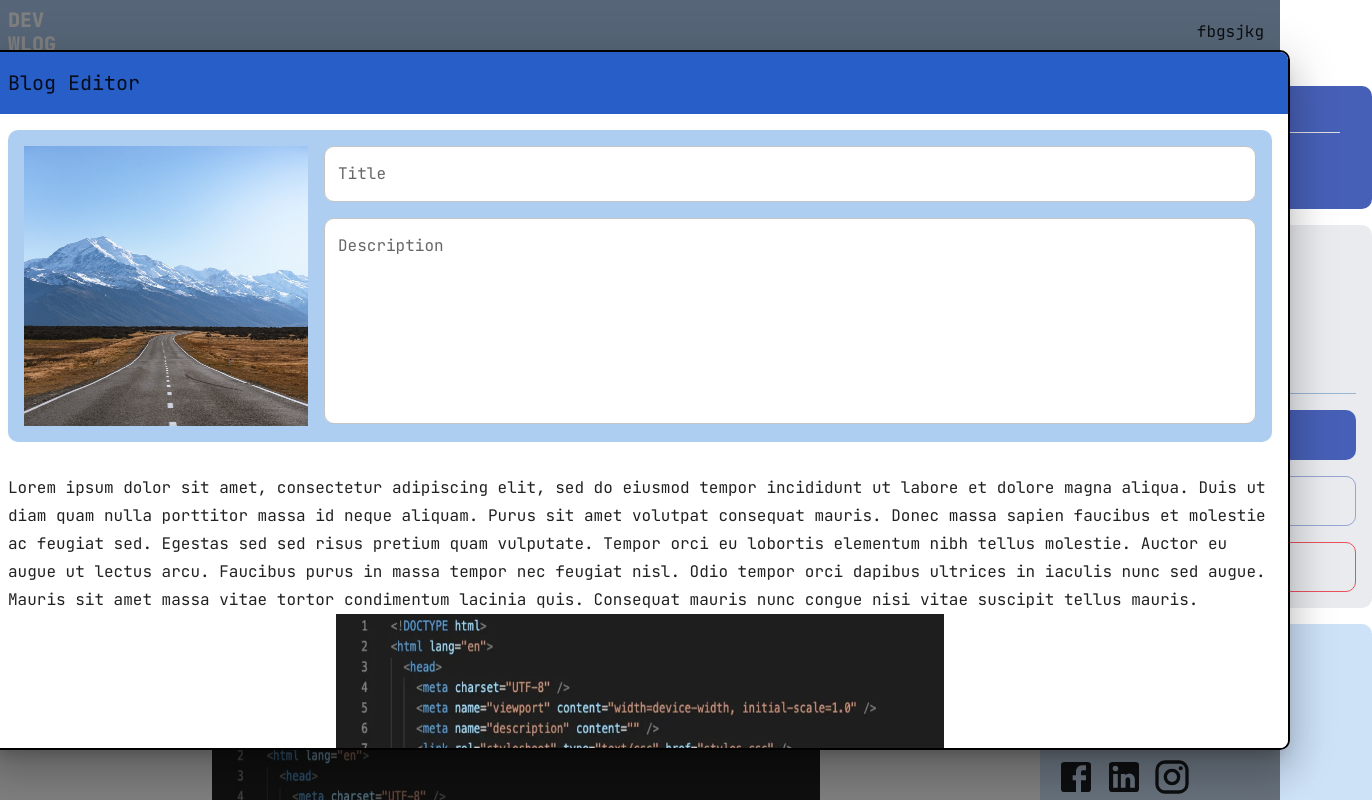
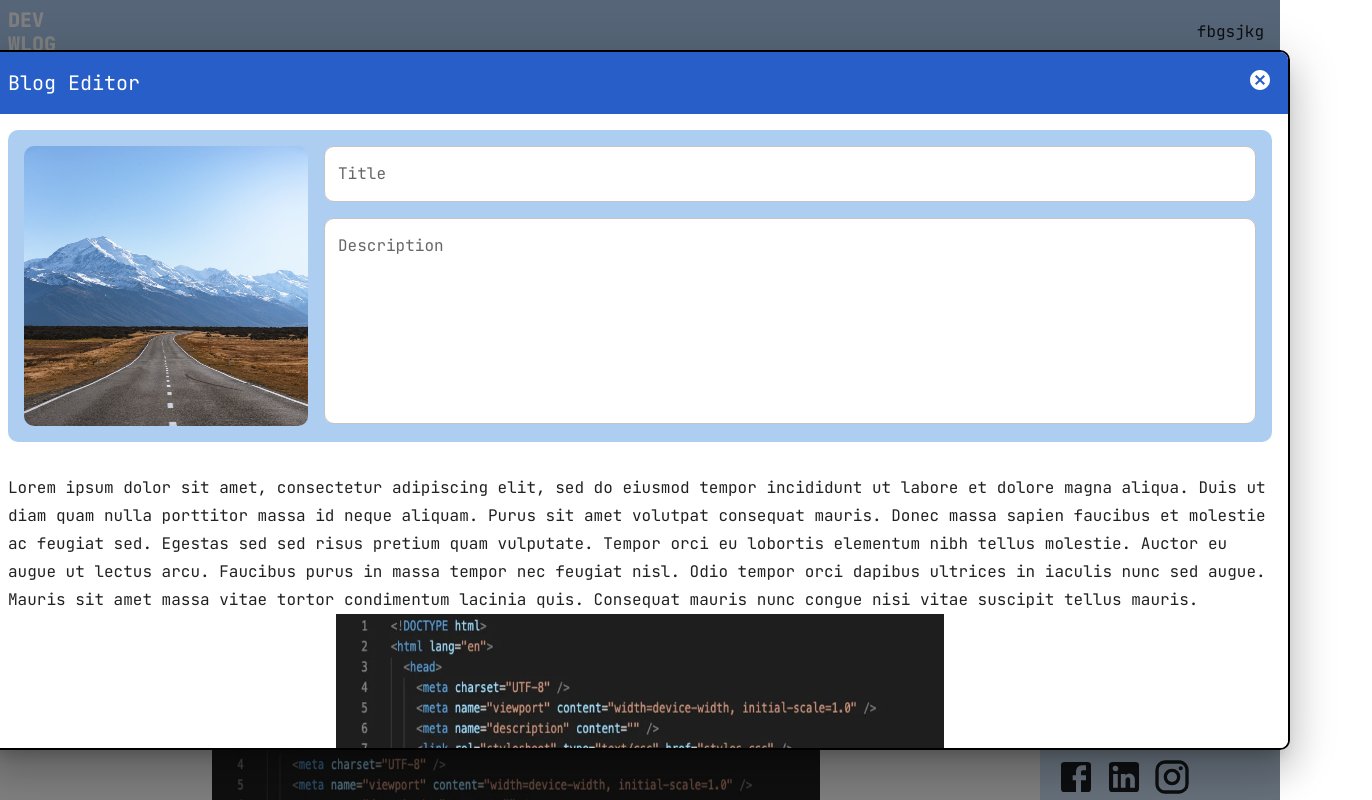
Before and after one commit to BlueFish01/CloudDevProject-FE, a Next.js app in the folder cloud-dev-project/: page /UIBlogDetail in a window 1280 px wide. Both pictures are taken after a click on the button "EDIT". Shown: the top 800 px of the page, 1372 px wide, since content can reach past the window. Built offline with nearby package versions, Linux system fonts and the light colour scheme.

Commit message:
fix scroll box

```diff
--- a/cloud-dev-project/constants/path.ts
+++ b/cloud-dev-project/constants/path.ts
@@ -2,4 +2,5 @@ export enum PATH {
     LOGIN = '/login',
     HOME = '/homepage',
     PROFILE = '/profile',
+    UIBlogDetail = '/UIBlogDetail',
 }
--- a/cloud-dev-project/containers/EditBlog/EditBlogWindow.tsx
+++ b/cloud-dev-project/containers/EditBlog/EditBlogWindow.tsx
@@ -13,6 +13,7 @@ import {
 import Image from "next/image";
 import { useState } from "react";
 import Paragraph from "@/containers/EditBlog/ExampleofParagraph";
+import CancelIcon from "@mui/icons-material/Cancel";
 
 const EditingBoxStyle = {
   position: "absolute",
@@ -38,9 +39,16 @@ export default function EditBlogWindow() {
       </Button>
       <Modal open={openEditWindow} onClose={handleCloseEditWindow}>
         <Box sx={EditingBoxStyle} borderRadius={"10px"}>
-          <Stack bgcolor={COLORS.PRIMARY_DARK} sx={{ p: 2 }}>
-            <Typography fontSize={'20px'}>Blog Editor</Typography>
+          <Stack direction={"row"} bgcolor={COLORS.PRIMARY_DARK} sx={{ p: 2 }} justifyContent={'space-between'}>
+            <Typography fontSize={"20px"} color={COLORS.WHITE}>
+              Blog Editor
+            </Typography>
+            <CancelIcon
+              style={{ color: COLORS.WHITE }}
+              onClick={handleCloseEditWindow}
+            />
           </Stack>
+
           <Stack sx={{ p: 2 }}>
             <Stack
               direction={"row"}
@@ -49,12 +57,14 @@ export default function EditBlogWindow() {
               sx={{ p: 2 }}
               spacing={2}
             >
+              <Stack style={{ borderRadius: "10px", overflow: "hidden" }}>
                 <Image
                   src={"/MockPhoto.jpeg"}
                   width={284}
                   height={280}
                   alt="MockPhoto"
                 />
+              </Stack>
               <Stack flexGrow={1} spacing={2}>
                 <TextField
                   label="Title"
--- a/cloud-dev-project/src/app/UIBlogDetail/layout.tsx
+++ b/cloud-dev-project/src/app/UIBlogDetail/layout.tsx
@@ -24,20 +24,36 @@ export default function UI_BlogDetail({
 }) {
   return (
     <Container maxWidth={false}>
+      <Stack
+        style={{ position: "sticky", overflow: "hidden", top: 0, zIndex: 999 }}
+      >
         <NavBar />
+      </Stack>
 
-      <Stack direction={"row"} sx={{ p: 2 }} spacing={3}>
-        <Stack direction={"column"} spacing={2} width={1000}>
+      <Stack direction={"row"} sx={{ p: 2 }} spacing={3} style={{ position: "static", overflow: "hidden" }}>
+        <Stack
+          direction={"column"}
+          spacing={2}
+          width={1000}
+        >
+          <Box style={{ overflow: "hidden", overflowY: "scroll"}} height={"90VH"}>
+            <Stack style={{ borderRadius: "10px", overflow: "hidden" }}>
               <Image
                 src={"/MockPhoto.jpeg"}
                 width={1001}
                 height={310}
                 alt="image"
               />
+            </Stack>
             <Typography fontSize={55}>Heading</Typography>
-          <Paragraph/>
+            <Paragraph />
+          </Box>
         </Stack>
-        <Stack direction={"column"} spacing={2}>
+
+        <Stack
+          direction={"column"}
+          spacing={2}
+        >
           <Stack
             direction={"column"}
             bgcolor={COLORS.PRIMARY}
```
Lines whose indentation alone changed are shown as unchanged.
